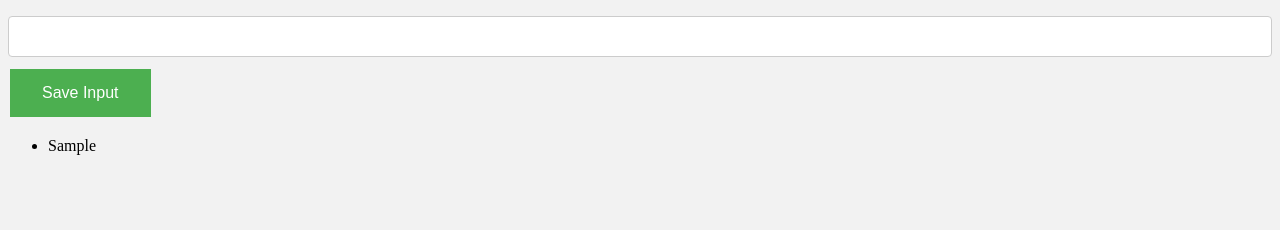
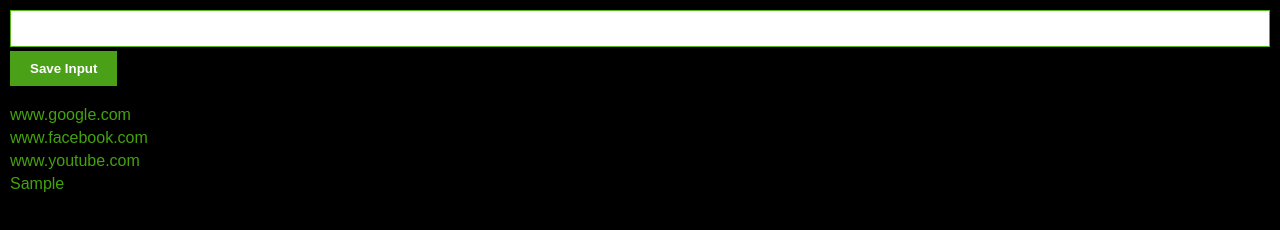
Before and after one commit to Matiz009/Chrome_Extension, a browser extension: page index.html in a window 1280 px wide. Both pictures are taken after typing "Sample" into the empty fields and a click on the button "Save Input". Drawn offline with Linux system fonts and the light colour scheme.

Commit message:
alomst done

```diff
--- a/index.js
+++ b/index.js
@@ -1,20 +1,50 @@
 let btn = document.getElementById("btn-el");
-const myLeads = [];
+
+let myLeads = '["www.google.com", "www.facebook.com", "www.youtube.com"]';
+
 const inputEl = document.getElementById("input-el");
+
 const ulEl = document.getElementById("ul-el");
+
+localStorage.setItem("myLeads", "https://www.google.com");
+
+let link = localStorage.getItem("myLeads");
+
+//localStorage.clear();
+console.log(link);
+
 let listOfItems = "";
+
 btn.addEventListener("click", function() {
     let input = inputEl.value;
     console.log("Clicked");
+    myLeads = JSON.parse(myLeads);
     myLeads.push(input);
     console.log(myLeads);
     renderItems();
     inputEl.value = "";
+    localStorage.setItem("myLeads", JSON.stringify(myLeads));
+    console.log(localStorage.getItem("myLeads"));
+    let data = JSON.parse(localStorage.getItem(myLeads));
+    console.log(data);
 });
 
 function renderItems() {
     for (let i = 0; i < myLeads.length; i++) {
-        listOfItems += "<li>" + myLeads[i] + "</li>";
+        /*listOfItems +=
+                                                                  "<li><a target='_blank' href='" +
+                                                                  myLeads[i] +
+                                                                  "'>" +
+                                                                  myLeads[i] +
+                                                                  "</a></li>";*/
+        /*another way of writing */
+        listOfItems += `
+            <li>
+                <a target='_blank' href='${myLeads[i]}'>
+                    ${myLeads[i]}
+                </a>
+            </li>
+        `;
         ulEl.innerHTML = listOfItems;
     }
 }
--- a/styles.css
+++ b/styles.css
@@ -1,26 +1,43 @@
 body {
-    background-color: #f2f2f2;
+    margin: 0;
+    padding: 10px;
+    font-family: Arial, Helvetica, sans-serif;
+    min-width: 400px;
+    background-color: black;
 }
 
-#btn-el {
-    background-color: #4CAF50;
-    border: none;
-    color: white;
-    padding: 15px 32px;
-    text-align: center;
-    text-decoration: none;
-    display: inline-block;
-    font-size: 16px;
-    margin: 4px 2px;
-    cursor: pointer;
+input {
+    width: 100%;
+    padding: 10px;
+    box-sizing: border-box;
+    border: 1px solid #54b81b;
+    margin-bottom: 4px;
 }
 
-#input-el {
-    width: 100%;
-    padding: 12px 20px;
-    margin: 8px 0;
-    display: inline-block;
-    border: 1px solid #ccc;
-    border-radius: 4px;
-    box-sizing: border-box;
+button {
+    background: #4aa118;
+    color: white;
+    padding: 10px 20px;
+    border: none;
+    font-weight: bold;
 }
+
+ul {
+    margin-top: 20px;
+    list-style: none;
+    padding-left: 0;
+}
+
+li {
+    margin-top: 5px;
+}
+
+a {
+    text-decoration: none;
+    color: #44a20e;
+}
+
+a:hover {
+    text-decoration: underline;
+    color: rgb(183, 19, 19);
+}
```
Also changed, not shown: icon.png (added), manifest.json (added).
